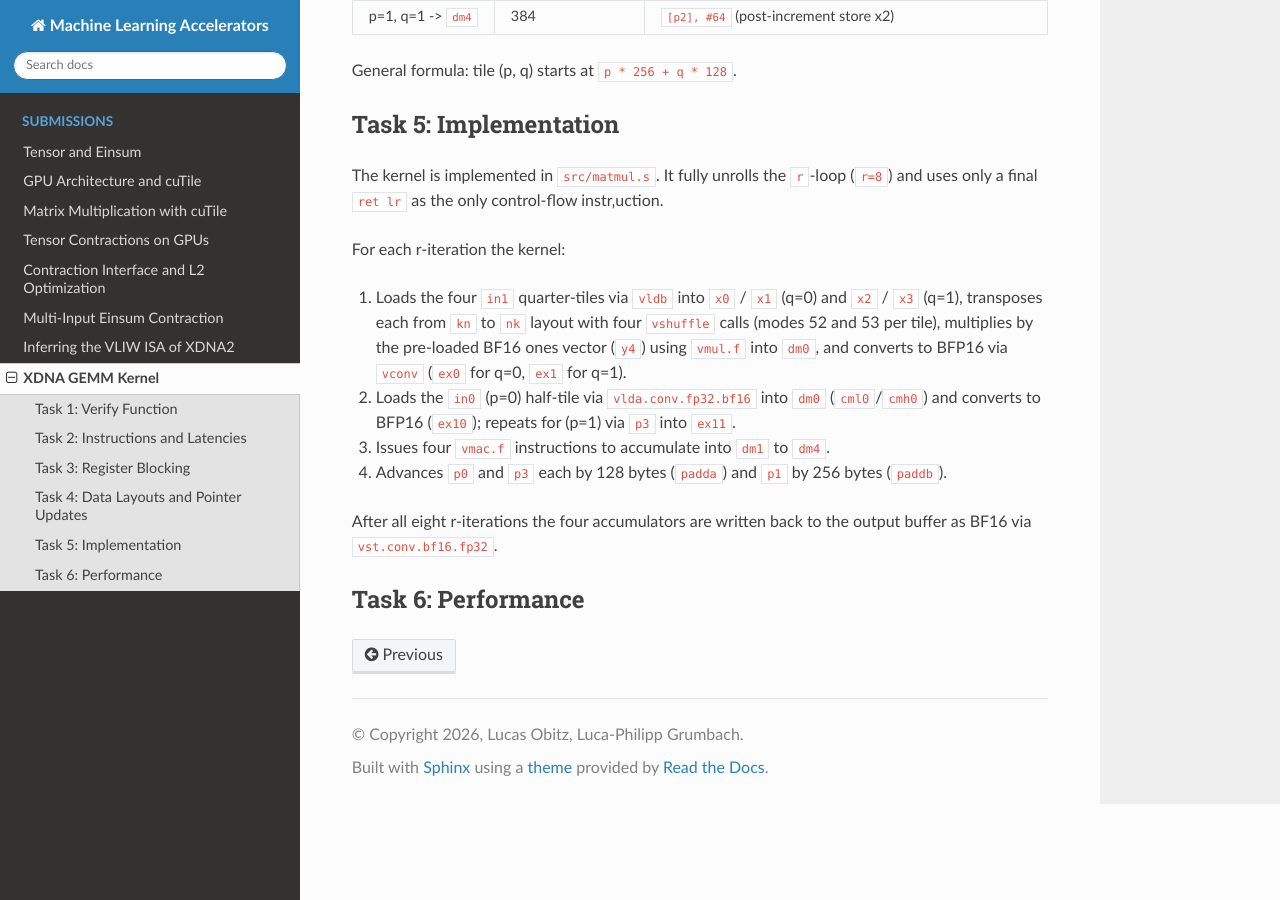
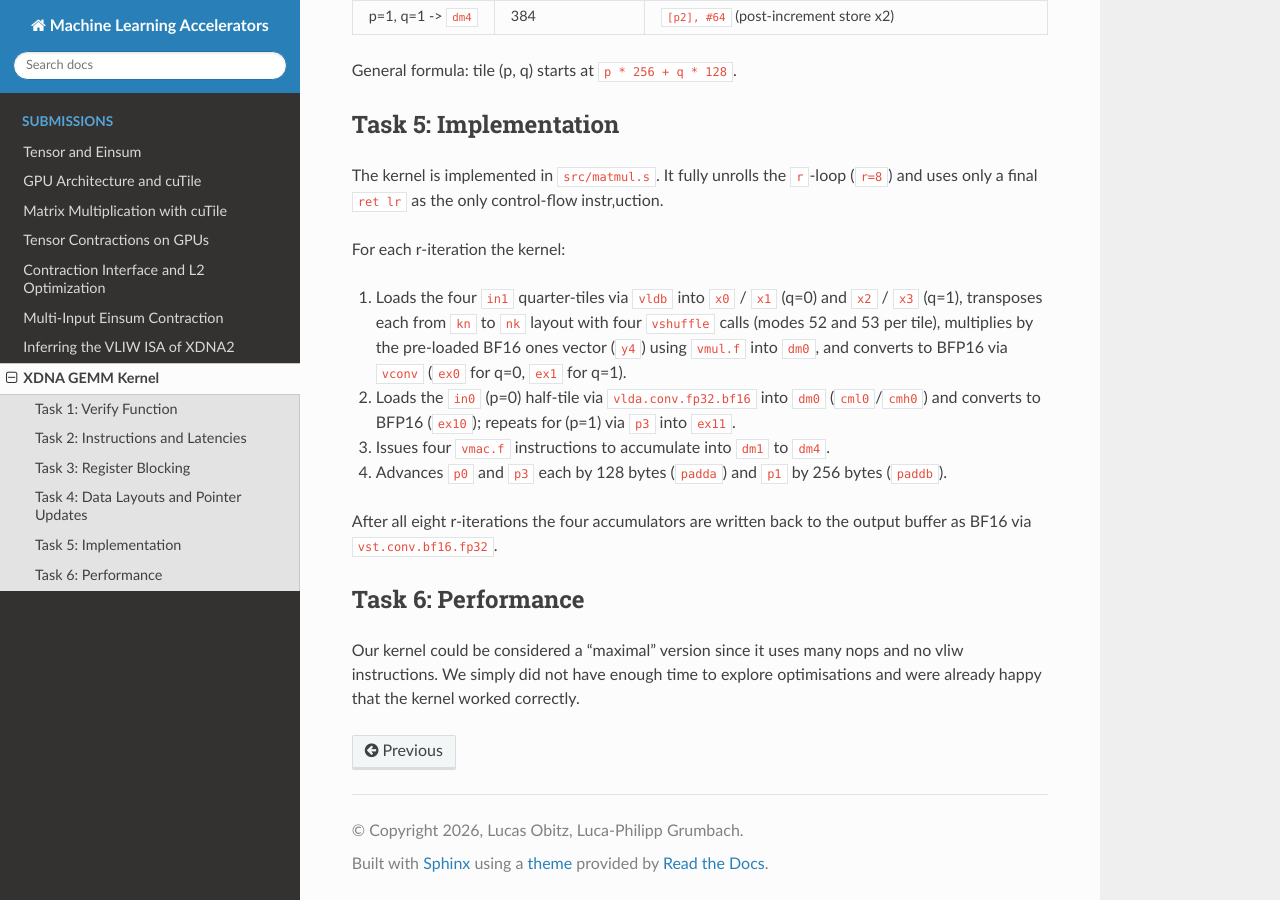
Before and after one commit to Shad00Z/machine-learning-accelerators, a Sphinx documentation site: the page built from docs/source/submissions/08_xdna_gemm_kernel.rst, in a window 1280 px wide and 900 px high, scrolled down 3224 px. Built offline with Sphinx 7.4.7 and the Read the Docs theme 3.1.0, drawn with Linux system fonts in a browser that asks for light colours.

Commit message:
Update 08_xdna_gemm_kernel.rst

```diff
--- a/docs/source/submissions/08_xdna_gemm_kernel.rst
+++ b/docs/source/submissions/08_xdna_gemm_kernel.rst
@@ -228,3 +228,6 @@ After all eight r-iterations the four accumulators are written back to the outpu
 
 Task 6: Performance
 ------------------------------------------
+
+Our kernel could be considered a "maximal" version since it uses many nops and no vliw instructions.
+We simply did not have enough time to explore optimisations and were already happy that the kernel worked correctly.
```
